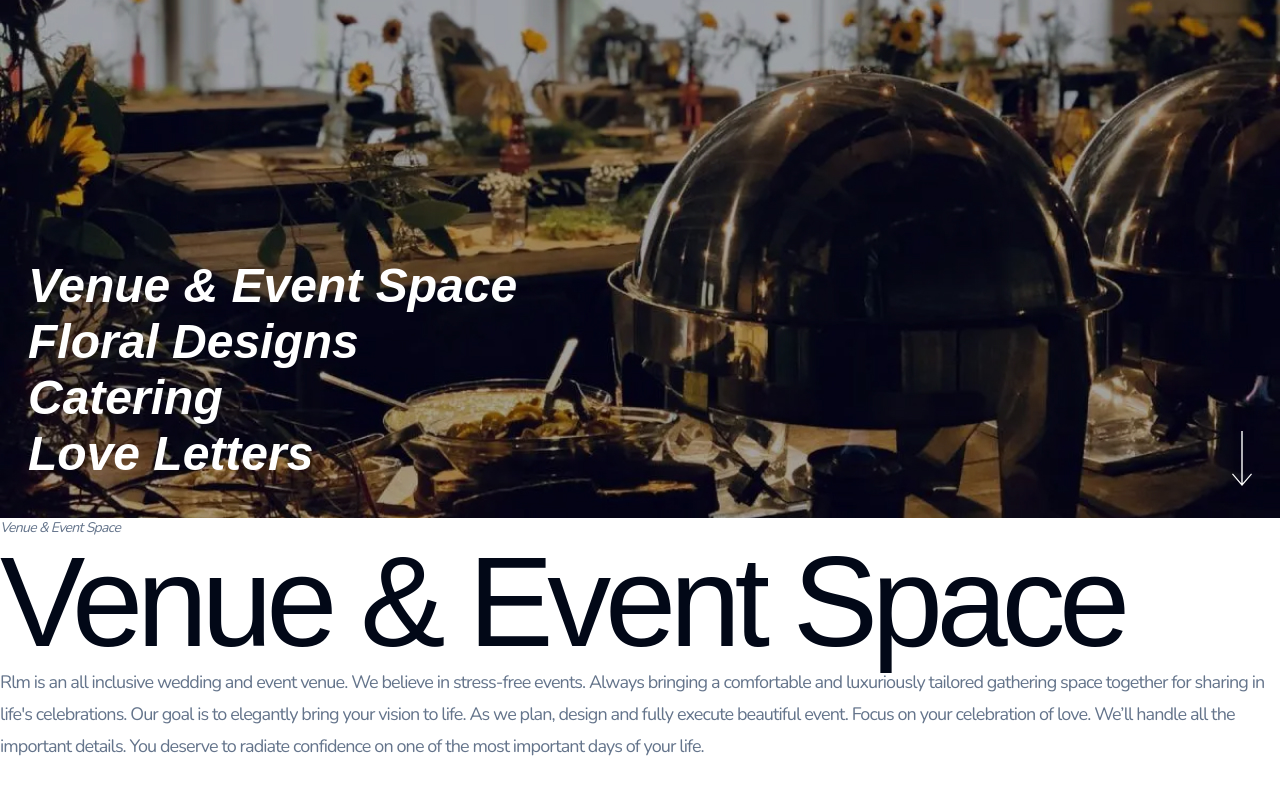
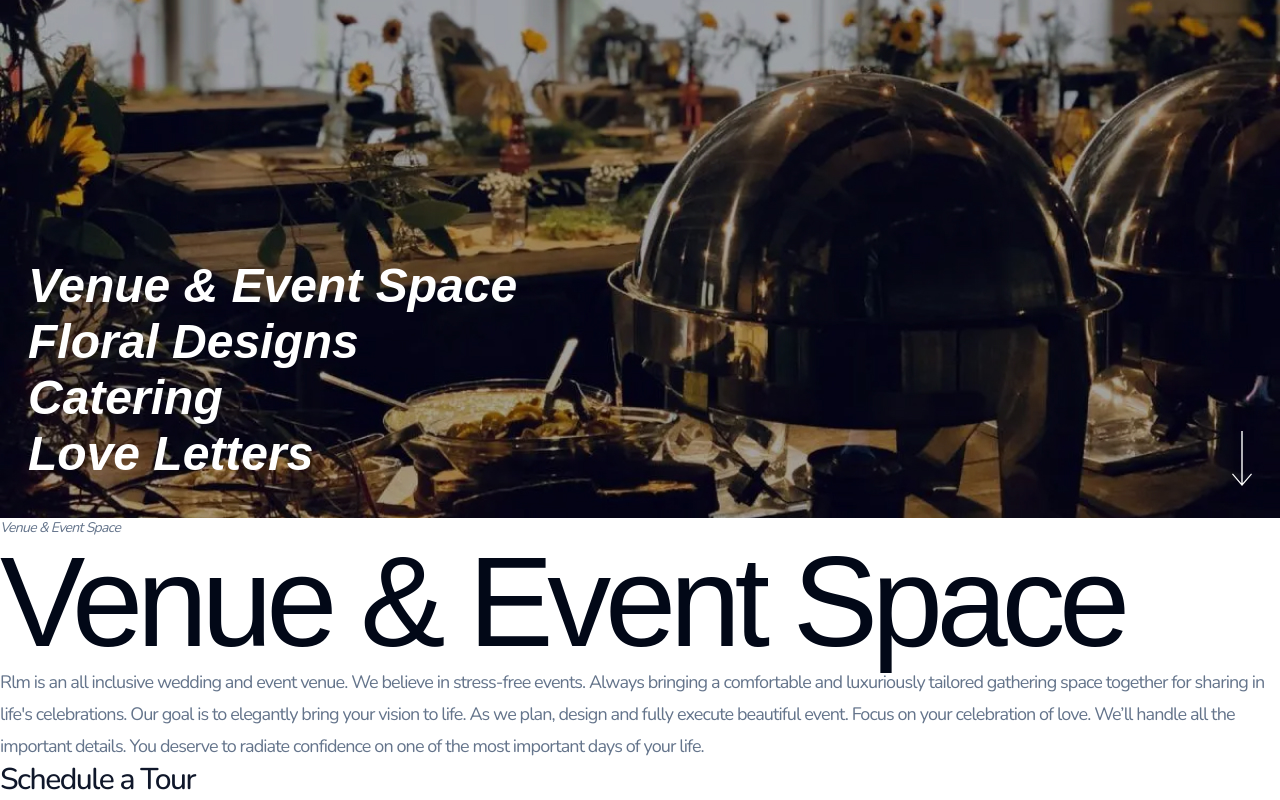
Before and after one commit to Dillonzellis/rlmaffairs-v4, a Next.js app: page / in a window 1280 px wide. Shown: the part 282-1082 px from the top of the page. Before the commit the page ends 1044 px from the top, so only its background shows below. Built offline with nearby package versions, Linux system fonts and the light colour scheme; a web font is replaced by a local one.

Commit message:
feat: add modified Shadcn button

```diff
--- a/package.json
+++ b/package.json
@@ -9,6 +9,7 @@
     "lint": "next lint"
   },
   "dependencies": {
+    "@radix-ui/react-slot": "^1.0.2",
     "class-variance-authority": "^0.7.0",
     "clsx": "^2.1.0",
     "lucide-react": "^0.317.0",
--- a/src/app/page.tsx
+++ b/src/app/page.tsx
@@ -2,7 +2,9 @@ import { HeroNav } from "@/components/HeroNav";
 import { BodyText } from "@/components/typography/BodyText";
 import { MainHeader } from "@/components/typography/MainHeader";
 import { SubHeader } from "@/components/typography/SubHeader";
+import { Button } from "@/components/ui/button";
 import Image from "next/image";
+import Link from "next/link";
 
 export default function Home() {
   return (
@@ -43,6 +45,9 @@ export default function Home() {
           We’ll handle all the important details. You deserve to radiate
           confidence on one of the most important days of your life.
         </BodyText>
+        <Button asChild variant="link" size="none" fontSize="lg">
+          <Link href="/">Schedule a Tour</Link>
+        </Button>
       </section>
     </main>
   );
--- /dev/null
+++ b/src/components/ui/button.tsx
@@ -0,0 +1,62 @@
+import * as React from "react";
+import { Slot } from "@radix-ui/react-slot";
+import { cva, type VariantProps } from "class-variance-authority";
+
+import { cn } from "@/lib/utils";
+
+const buttonVariants = cva(
+  "inline-flex items-center justify-center tracking-tighter whitespace-nowrap rounded-md font-medium ring-offset-background transition-colors focus-visible:outline-none focus-visible:ring-2 focus-visible:ring-ring focus-visible:ring-offset-2 disabled:pointer-events-none disabled:opacity-50",
+  {
+    variants: {
+      variant: {
+        default: "bg-primary text-primary-foreground hover:bg-primary/90",
+        destructive:
+          "bg-destructive text-destructive-foreground hover:bg-destructive/90",
+        outline:
+          "border border-input bg-background hover:bg-accent hover:text-accent-foreground",
+        secondary:
+          "bg-secondary text-secondary-foreground hover:bg-secondary/80",
+        ghost: "hover:bg-accent hover:text-accent-foreground",
+        link: "text-primary underline-offset-4 hover:underline",
+      },
+      size: {
+        default: "h-10 px-4 py-2",
+        sm: "h-9 rounded-md px-3",
+        lg: "h-11 rounded-md px-8",
+        icon: "h-10 w-10",
+        none: "h-auto px-0 py-0",
+      },
+      fontSize: {
+        default: "text-sm",
+        lg: "text-3xl",
+      },
+    },
+    defaultVariants: {
+      variant: "default",
+      size: "default",
+      fontSize: "default",
+    },
+  },
+);
+
+export interface ButtonProps
+  extends React.ButtonHTMLAttributes<HTMLButtonElement>,
+    VariantProps<typeof buttonVariants> {
+  asChild?: boolean;
+}
+
+const Button = React.forwardRef<HTMLButtonElement, ButtonProps>(
+  ({ className, variant, size, fontSize, asChild = false, ...props }, ref) => {
+    const Comp = asChild ? Slot : "button";
+    return (
+      <Comp
+        className={cn(buttonVariants({ variant, size, fontSize, className }))}
+        ref={ref}
+        {...props}
+      />
+    );
+  },
+);
+Button.displayName = "Button";
+
+export { Button, buttonVariants };
```
Also changed, not shown: 1 other file (tests, documents, lock files or other folders).
